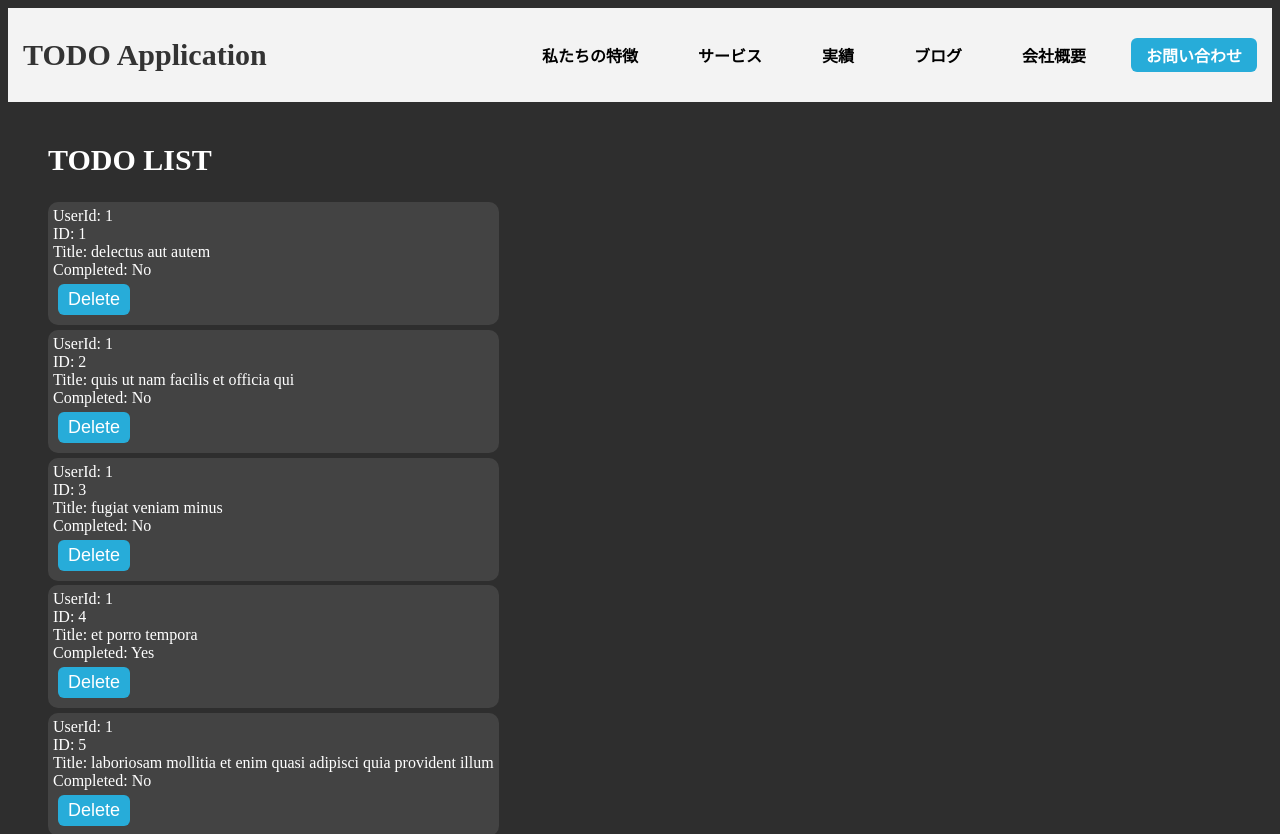
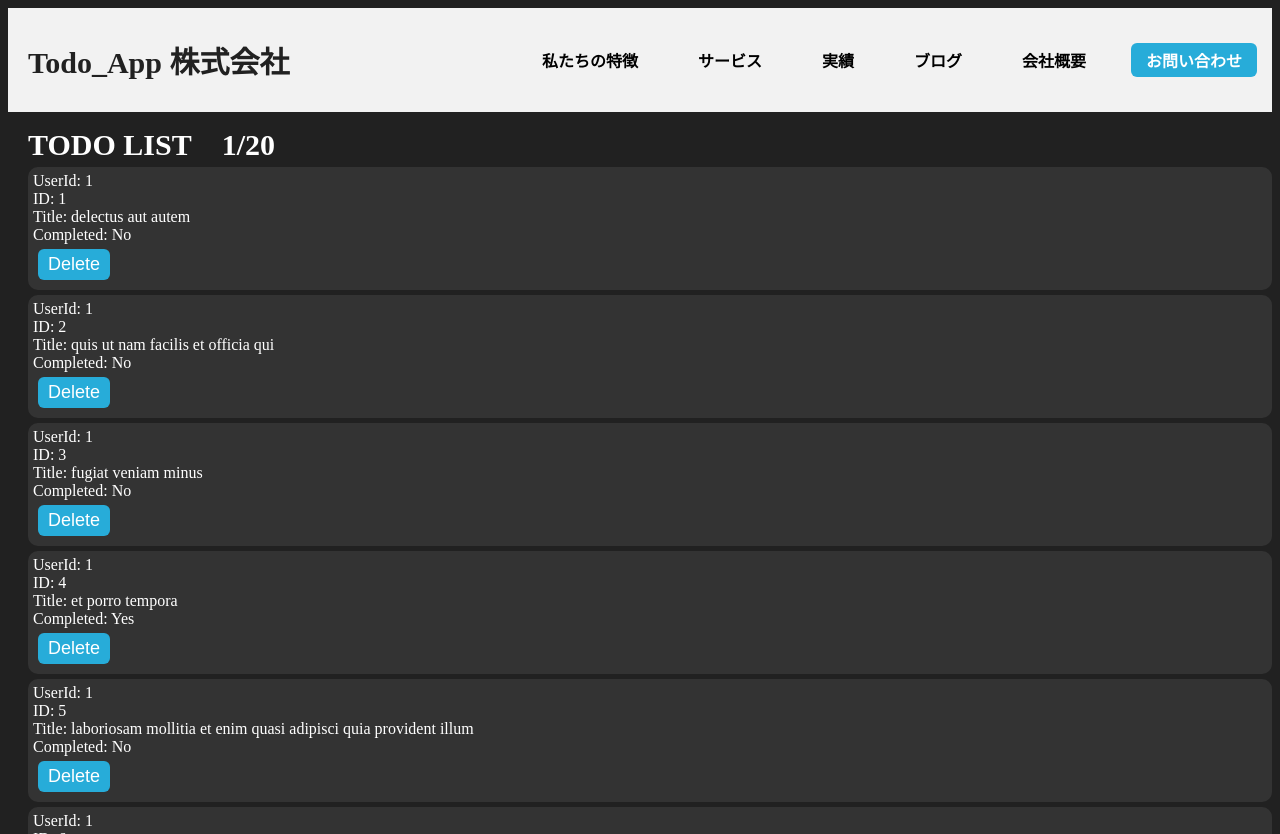
Before and after one commit to class-of-grad-net-2023/grad-net-app, a React app in the folder MT231001-app/: page / in a window 1280 px wide. Shown: the top 834 px of the page. Built offline with nearby package versions, Linux system fonts and the light colour scheme.

Commit message:
トップバーにページ番号を追加
ロゴを変更

minor fix

```diff
--- a/MT231001-app/src/components/app.js
+++ b/MT231001-app/src/components/app.js
@@ -19,16 +19,24 @@ const App = () => {
 
   const paginate = (pageNumber) => setCurrentPage(pageNumber);
 
-  const handleDelete = id => {
+  const handleDelete = (id) => {
     const updatedArray = jsonArray.filter((item) => item.id !== id);
     setJsonArray(updatedArray);
-  }
+  };
 
   return (
     <div>
       <div className="main-content-warpper">
+
+        <div className="main-content">
           <ul>
-          <h2 className="title">TODO LIST</h2>
+            <div className="top-bar">
+              <li className="title">TODO LIST</li>
+              <li className="page-number">
+                {currentPage}/{Math.round(jsonArray.length / itemsPerPage, 10)}
+              </li>
+            </div>
+
             {currentItems.map((item, index) => (
               <li key={index}>
                 <ul className="list-container">
@@ -37,20 +45,22 @@ const App = () => {
                   <li>Title: {item.title}</li>
                   <li>Completed: {item.completed ? "Yes" : "No"}</li>
                   <li>
-                  {(
+                    {
                       <button
                         className="delete-button"
                         onClick={() => handleDelete(item.id)}
                       >
                         Delete
                       </button>
-                  )}
+                    }
                   </li>
                 </ul>
               </li>
             ))}
           </ul>
         </div>
+      </div>
+
       <div>
         <Pagination
           itemsPerPage={itemsPerPage}
--- a/MT231001-app/src/components/header.js
+++ b/MT231001-app/src/components/header.js
@@ -4,7 +4,7 @@ import "../css/style.css";
 const Header = () => {
   return (
     <div className="header">
-      <h1 className="header_logo">TODO Application</h1>
+      <h1 className="header_logo">Todo_App 株式会社</h1>
       <nav className="header_nav">
         <ul className="header_list">
           <li className="header_item">
--- a/MT231001-app/src/css/style.css
+++ b/MT231001-app/src/css/style.css
@@ -1,11 +1,12 @@
 /* index.html*/
 body {
-  background-color: #2e2e2e;
+  background-color: #212121;
 }
 
 /* header.js */
 ul {
-  list-style: none;
+  list-style-type: none;
+	padding-left: 20px;
 }
 
 a {
@@ -22,7 +23,8 @@ a {
 }
 
 .header_logo{
-  color: #333;
+  color:  #212121;
+  padding-left: 5px;
   font-size: 30px;
   font-weight: bold;
 }
@@ -34,14 +36,16 @@ a {
   font-size: 16px;
   font-weight: bold;
 }
+
 .header_item{
   background-color: inherit;
   color: inherit;
   padding: 5px 15px;
   border-radius: 6px;
 }
+
 .header_item:hover{
-  background-color: #303030;
+  background-color: #212121;
   color: #ffffff;
 }
 
@@ -77,33 +81,21 @@ a {
 }
 
 /* app.js */
-.main-content-warpper{
+.top-bar{
   display: flex;
-}
-
-.main-content-left{
-  background-color: #303030;
-}
-
-.all-task,.important-task,.deleted-task{
-	background-color: #ffffff1a;
-	color: #fff;
-	padding: 5px;
-	margin-bottom: 0.3rem;
-	border-radius: 10px;
-}
-
-.title{
-	color: #fff;
+  align-items: center;
+  margin-bottom: 5px;
+  gap: 30px;
+  color: #fff;
   font-weight: bold;
   font-size: 30px;
 }
 
 .list-container{
-	background-color: #ffffff1a;
+	background-color: #ffffff15;
 	color: #fff;
 	padding: 5px;
-	margin-bottom: 0.3rem;
+	margin-bottom: 5px;
 	border-radius: 10px;
 }
 
```
Lines whose indentation alone changed are shown as unchanged.
